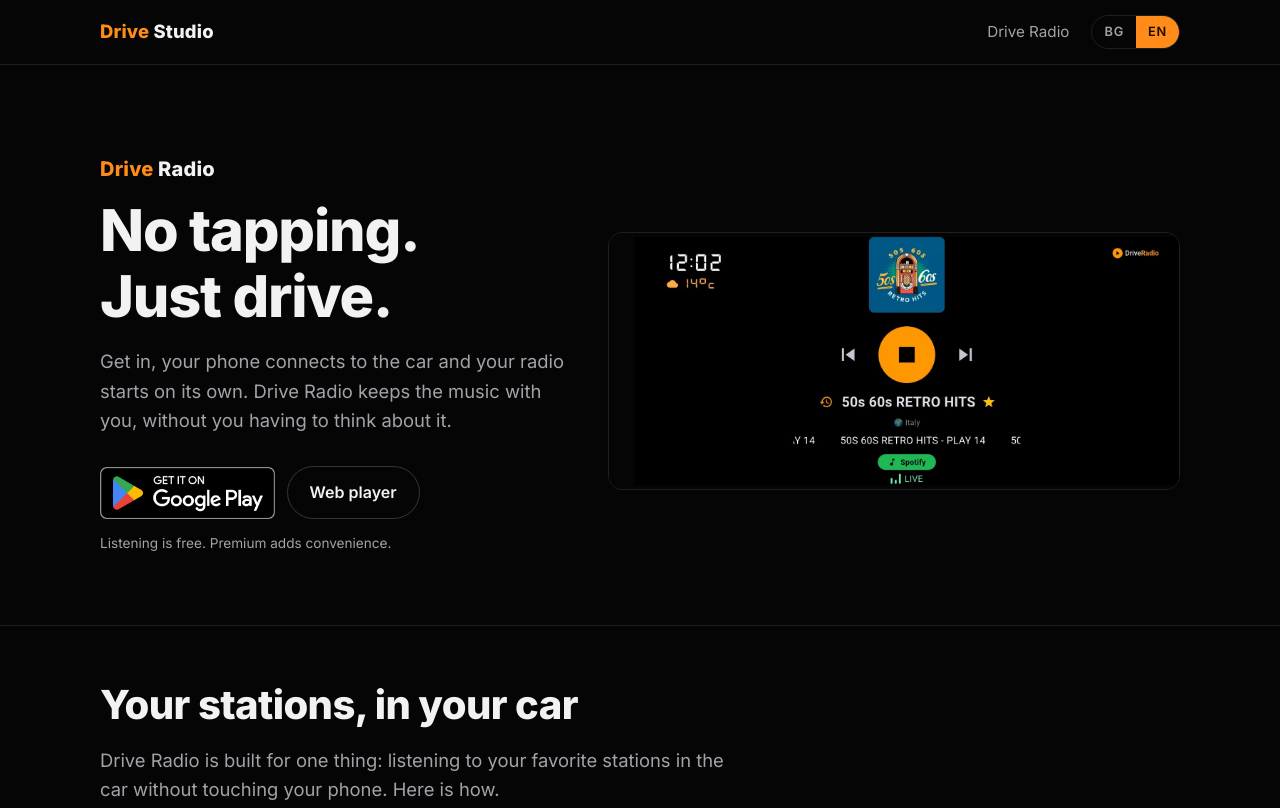
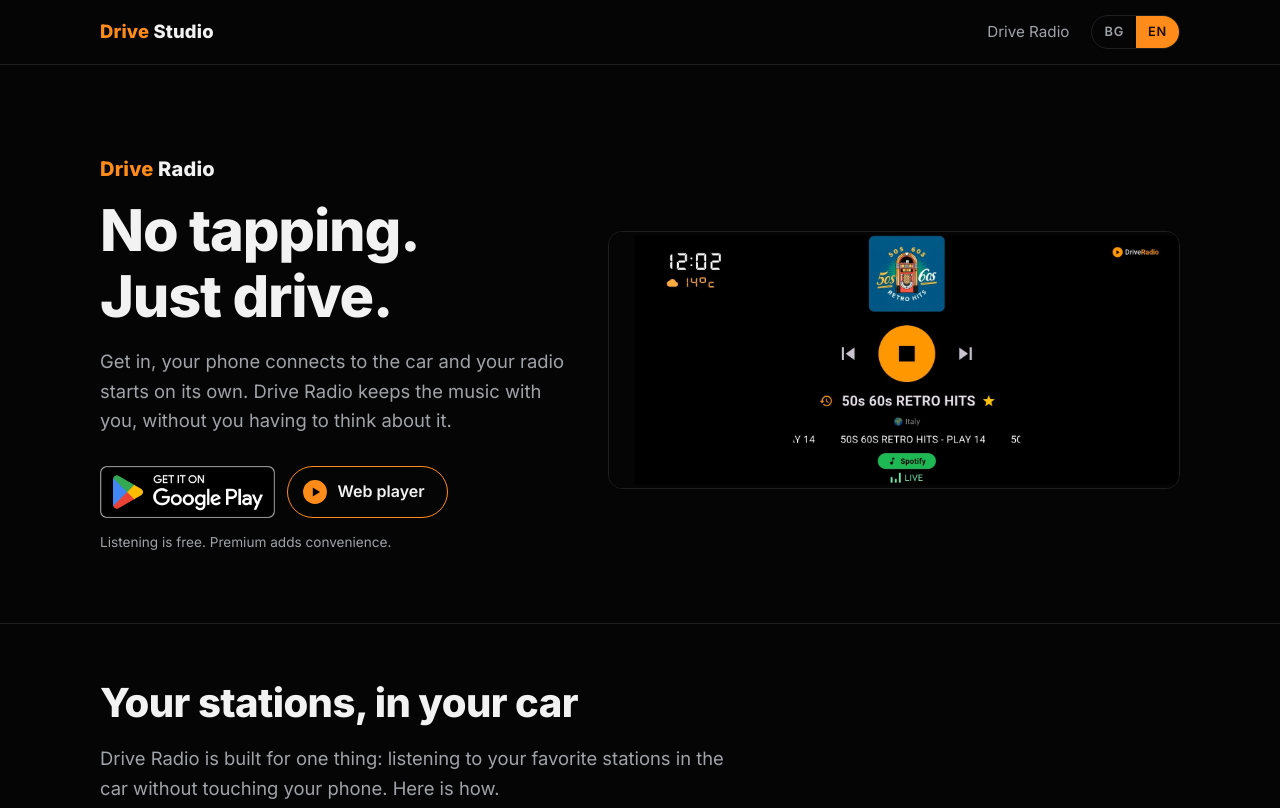
Before and after one commit to veskopeevvp-cloud/drive-radio-site, a plain HTML site: page index.html in a window 1280 px wide. Shown: the top 808 px of the page. Drawn offline with Linux system fonts and the light colour scheme.

Commit message:
Web player button: orange outline and play icon, same height as the Google Play badge
Co-Authored-By: Claude Opus 5.5 <noreply@anthropic.com>

```diff
--- a/index.html
+++ b/index.html
@@ -79,6 +79,10 @@
   .btn-primary:hover { background: #ffa04a; }
   .btn-ghost { border: 1px solid #33363b; color: var(--text); }
   .btn-ghost:hover { border-color: var(--dim); }
+  /* Web player: orange outline + play icon, same height as the Play badge */
+  .btn-web { height: 52px; padding: 0 22px 0 14px; border: 1.5px solid var(--orange); color: var(--text); }
+  .btn-web .btn-icon { width: 26px; height: 26px; color: var(--orange); flex: none; }
+  .btn-web:hover { background: rgba(255, 140, 26, 0.12); }
   .gplay { display: inline-flex; align-items: center; border-radius: 10px; }
   .gplay img { height: 52px; width: auto; }
   .btn-soon { border: 1px dashed #4a4d52; color: var(--dim); cursor: default; }
@@ -210,7 +214,8 @@
           <img data-l="bg" src="img/gplay-bg.png" width="646" height="192" alt="Изтеглете от Google Play">
           <img data-l="en" src="img/gplay-en.png" width="564" height="168" alt="Get it on Google Play">
         </a>
-        <a class="btn btn-ghost" href="https://player.driveradio.app/">
+        <a class="btn btn-web" href="https://player.driveradio.app/">
+          <svg class="btn-icon" viewBox="0 0 24 24" aria-hidden="true"><circle cx="12" cy="12" r="11" fill="currentColor"/><path d="M10 7.8v8.4l6.6-4.2z" fill="#050505"/></svg>
           <span data-l="bg">Уеб плеър</span><span data-l="en">Web player</span>
         </a>
       </div>
```
